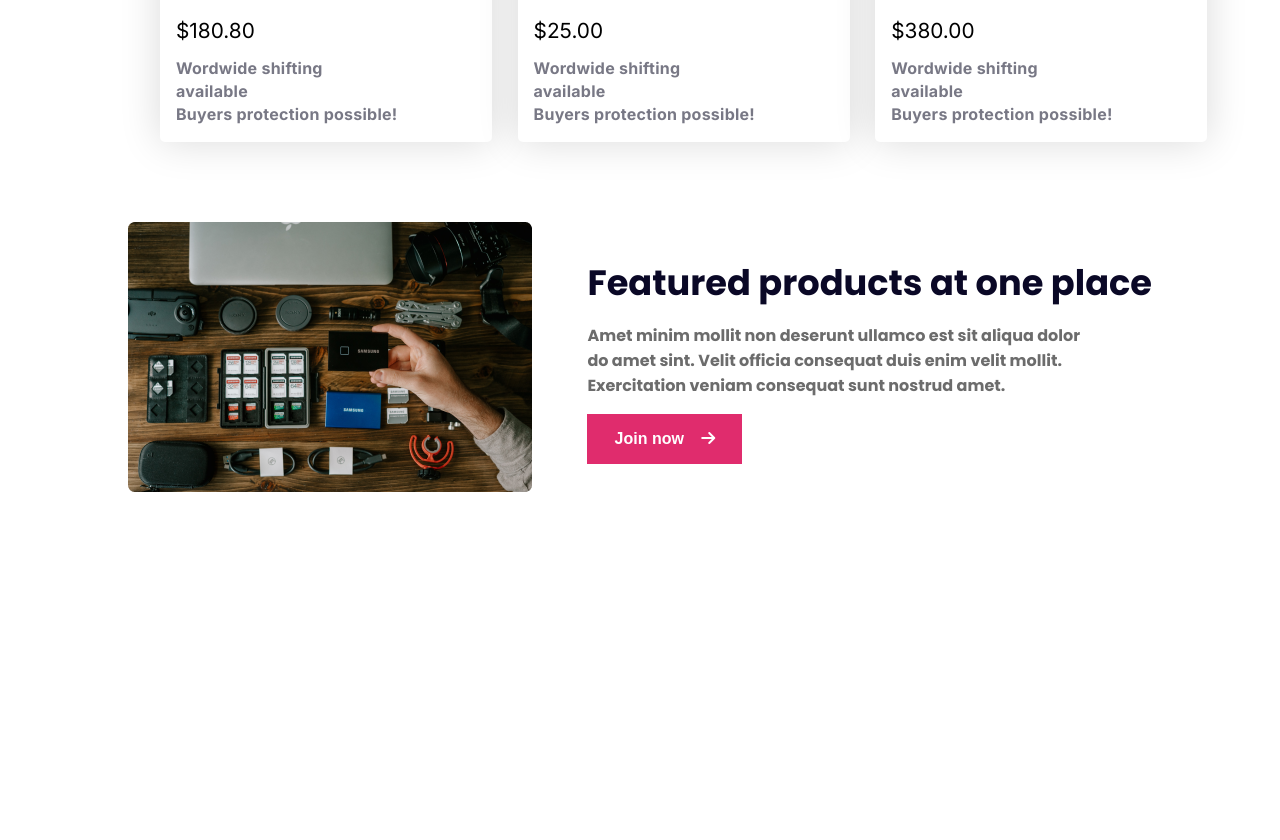
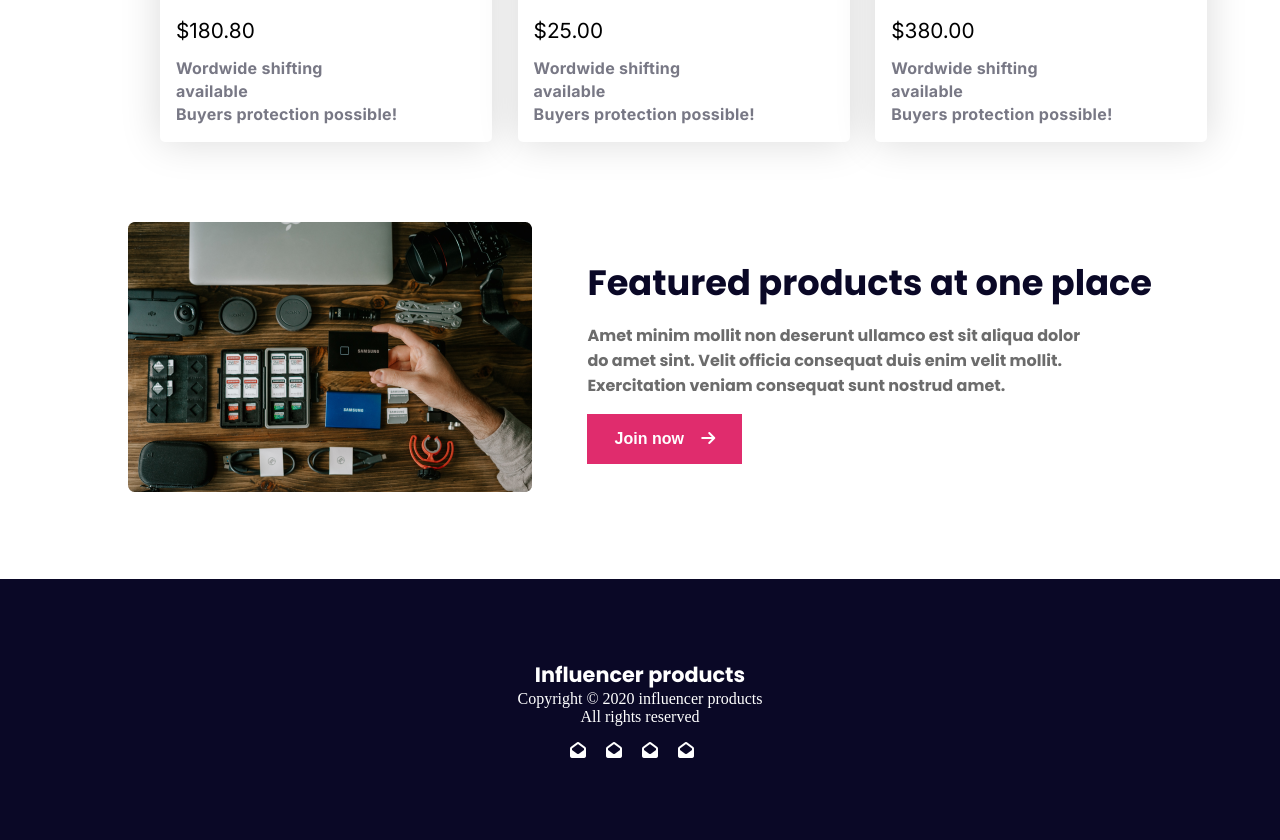
Before and after one commit to mazbah2722/influencer-task, a plain HTML site: page index.html in a window 1280 px wide. Shown: the part 2248-3088 px from the top of the page. Before the commit the page ends 2827 px from the top, so only its background shows below. Drawn offline with Linux system fonts and the light colour scheme.

Commit message:
footer add

```diff
--- a/index.html
+++ b/index.html
@@ -128,10 +128,24 @@
                 <p>Amet minim mollit non deserunt ullamco est sit aliqua dolor do amet sint. Velit officia consequat duis enim velit mollit. Exercitation veniam consequat sunt nostrud amet.</p>
                 <button style="border-radius: 0;">Join now <i class="fa fa-arrow-right" aria-hidden="true"></i> </button>
 
+
             </div>
        </div>
     </main>
-    <footer>
+    <footer class="footer">
+
+        <div class="footer-section footer-container">
+            <h1>Influencer products</h1>
+            <p>Copyright © 2020  influencer products</p>
+            <p>All rights reserved</p>
+            <div class="icon">
+
+                <i class="fa fa-envelope-open" aria-hidden="true"></i>
+                <i class="fa fa-envelope-open" aria-hidden="true"></i>
+                <i class="fa fa-envelope-open" aria-hidden="true"></i>
+                <i class="fa fa-envelope-open" aria-hidden="true"></i>
+            </div>
+        </div>
 
     </footer>
 </body>
--- a/style.css
+++ b/style.css
@@ -190,9 +190,39 @@ button:hover{
     font-size: 1em;
     margin-bottom: 1em;
 }
+/* footer section */
+.footer{
+    background: #0A0826;
+}
+.footer-container{
+    width: 80%;
+    margin: 0 auto;
+}
+.footer-section{
+    text-align: center;
+    padding: 5em 0;
+}
+.footer-section h1{
+    color: #FFF;
+    font-weight: 700;
+    font-family: 'Poppins', sans-serif;
+    font-size: 1.3em;
+}
+.footer-section p{
+    color: #FFF;
+    font-size: 1em;
+}
+.icon{
+    color: white;
+    margin-top: 1em;
+}
+.icon i{
+    margin-right: 1em;
+}
 
 
 
+/* media queary  */
 @media screen and (max-width: 576px) {
     .nav-section,
     .nav-section ul,
@@ -229,6 +259,7 @@ button:hover{
     } */
 
 
+
 }
 @media screen and (min-width: 577px) and (max-width: 992px) {
     .nav-section,
```
